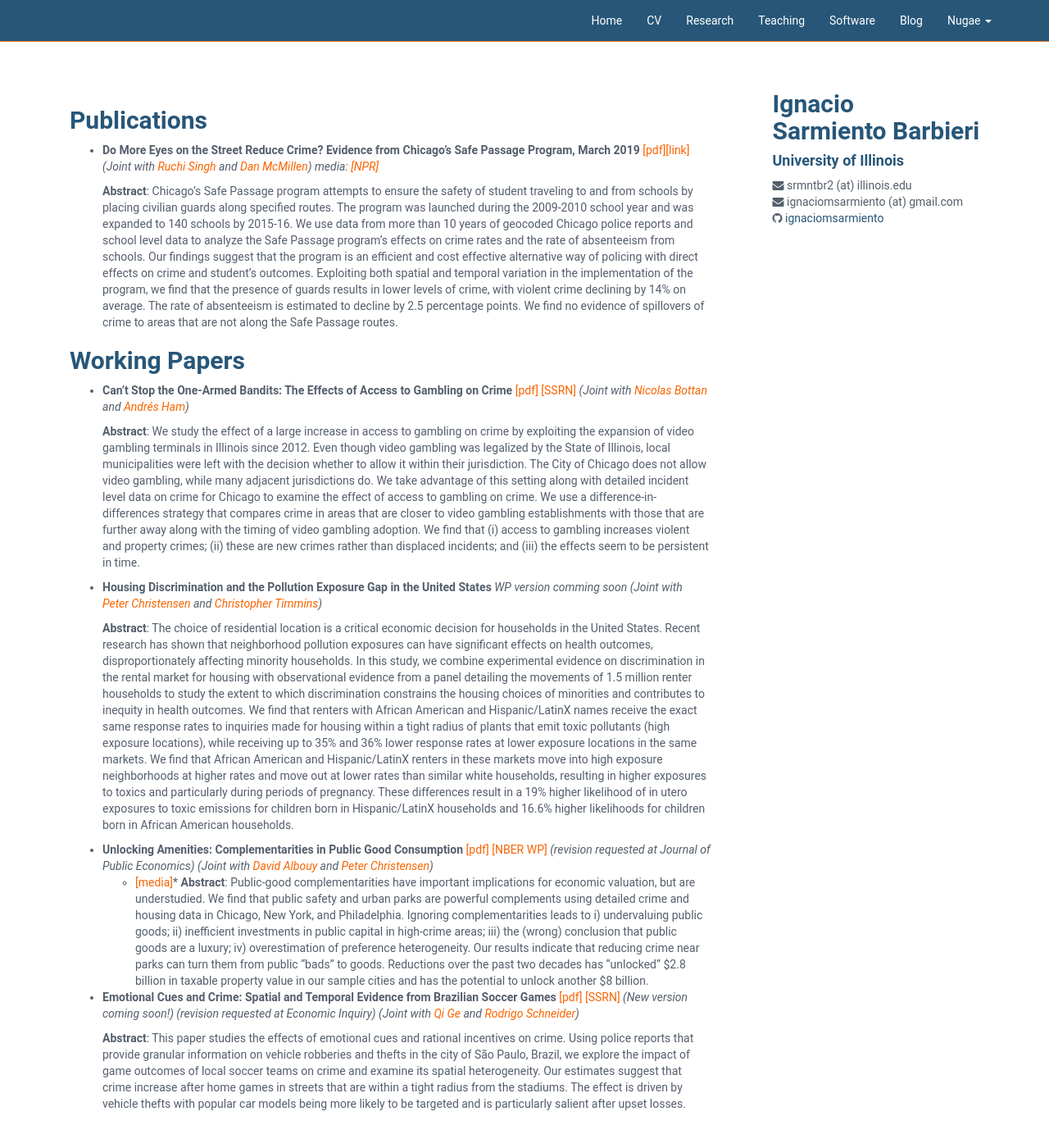
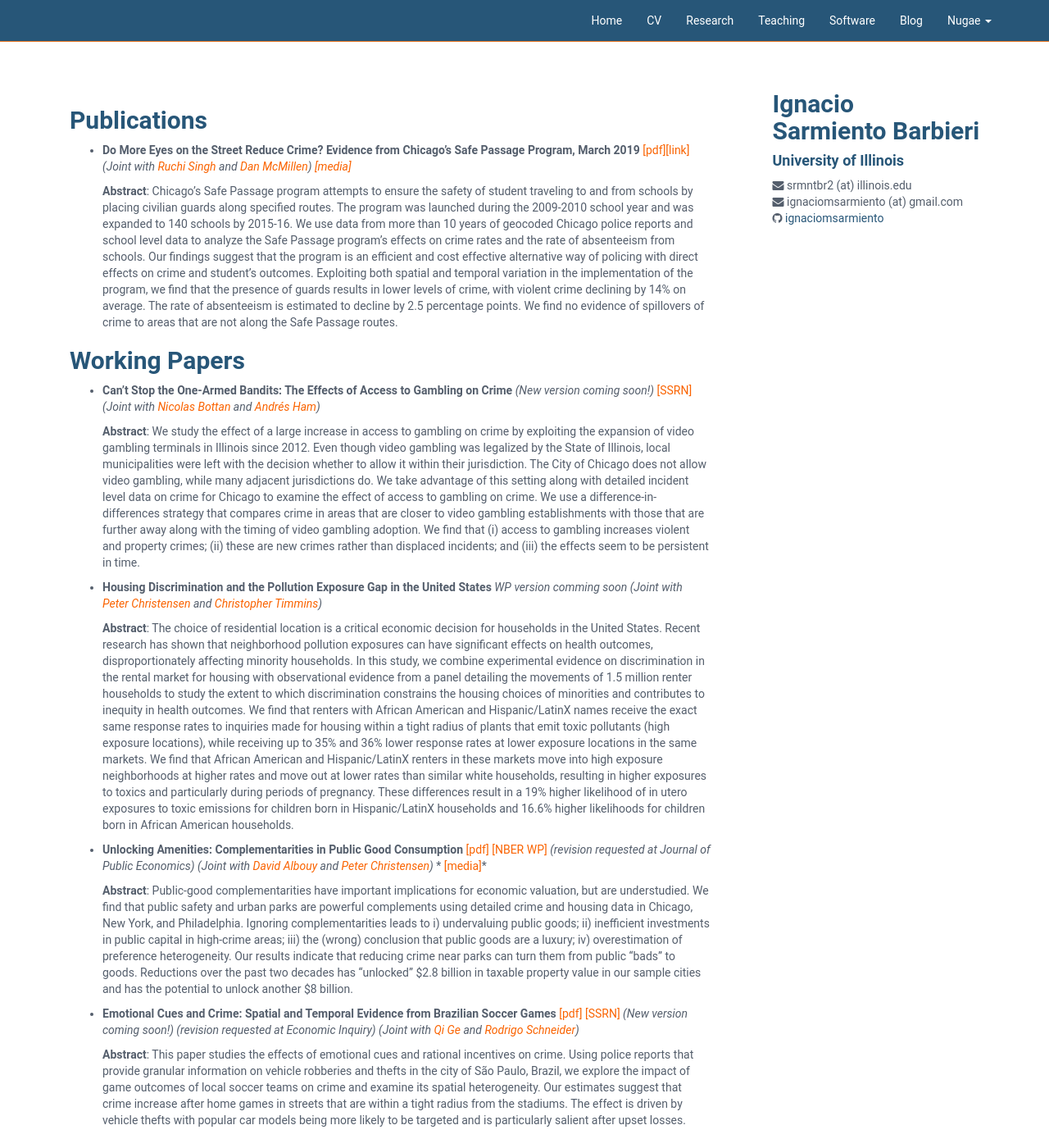
Before and after one commit to ignaciomsarmiento/ignaciomsarmiento.github.io, a Jekyll site: the page built from research.md, in a window 1280 px wide and 1400 px high. Shown: the whole window at 82% size. Built offline with Jekyll 4.4.1, drawn with Linux system fonts in a browser that asks for light colours; our own code applies the rules of GitHub Pages for plain Markdown files.

Commit message:
various updates 3

```diff
--- a/research.md
+++ b/research.md
@@ -5,8 +5,7 @@
 ## Publications
 
 * **Do More Eyes on the Street Reduce Crime? Evidence from Chicago’s Safe Passage Program, March 2019** [[pdf]](/assets/Safe_Passage_JUE)[[link]](https://www.sciencedirect.com/science/article/pii/S0094119019300014)
-	*(Joint with [Ruchi Singh](http://www.ruchisingh.net/) and [Dan McMillen](https://sites.google.com/site/danielpmcmillen/home))*
-	*media: [[NPR]](https://n.pr/2kZ9HDh)*
+	*(Joint with [Ruchi Singh](http://www.ruchisingh.net/) and [Dan McMillen](https://sites.google.com/site/danielpmcmillen/home))* *[[media]](https://n.pr/2kZ9HDh)*
 
 	**Abstract**:
    Chicago's Safe Passage program attempts to ensure the safety of student traveling to and from schools by placing civilian guards along specified routes. The program was launched during the 2009-2010 school year and was expanded to 140 schools by 2015-16. We use data from more than 10 years of geocoded Chicago police reports and school level data to analyze the Safe Passage program's effects on crime rates and the rate of absenteeism from schools. Our findings suggest that the program is an efficient and cost effective alternative way of policing with direct effects on crime and student's outcomes. Exploiting both spatial and temporal variation in the implementation of the program, we find that the presence of guards results in lower levels of crime, with violent crime declining by 14% on average. The rate of absenteeism is estimated to decline by 2.5 percentage points. We find no evidence of spillovers of crime to areas that are not along the Safe Passage routes.
@@ -14,7 +13,7 @@
 
 ## Working Papers
 
-* **Can’t Stop the One-Armed Bandits: The Effects of Access to Gambling on Crime** [[pdf]](/assets/Unlocking_Amenities.pdf) [[SSRN]](https://ssrn.com/abstract=3020332)
+* **Can’t Stop the One-Armed Bandits: The Effects of Access to Gambling on Crime** *(New version coming soon!)* [[SSRN]](https://ssrn.com/abstract=3020332)
 	*(Joint with [Nicolas Bottan](http://publish.illinois.edu/nicolasbottan/) and [Andrés Ham](https://publish.illinois.edu/andresham/))*
 
 	**Abstract**:
@@ -29,8 +28,8 @@
 
 
 * **Unlocking Amenities: Complementarities in Public Good Consumption** [[pdf]](/assets/Unlocking_Amenities.pdf) [[NBER WP]](https://www.nber.org/papers/w25107) *(revision requested at Journal of Public Economics)*
-	*(Joint with [David Albouy](http://davidalbouy.net/) and [Peter Christensen](http://www.peterchristensen.net/))*
-	* [[media]](https://nyti.ms/2ztMhZZ)*
+	*(Joint with [David Albouy](http://davidalbouy.net/) and [Peter Christensen](http://www.peterchristensen.net/))* * [[media]](https://nyti.ms/2ztMhZZ)*
+
 	**Abstract**:
 	Public-good complementarities have important implications for economic valuation, but are understudied. We find that public safety and urban parks are powerful complements using detailed crime and housing data in Chicago, New York, and Philadelphia. Ignoring complementarities leads to i) undervaluing public goods; ii) inefficient investments in public capital in high-crime areas; iii) the (wrong) conclusion that public goods are a luxury; iv) overestimation of preference heterogeneity. Our results indicate that reducing crime near parks can turn them from public “bads” to goods. Reductions over the past two decades has “unlocked” $2.8 billion in taxable property value in our sample cities and has the potential to unlock another $8 billion.
 
```
